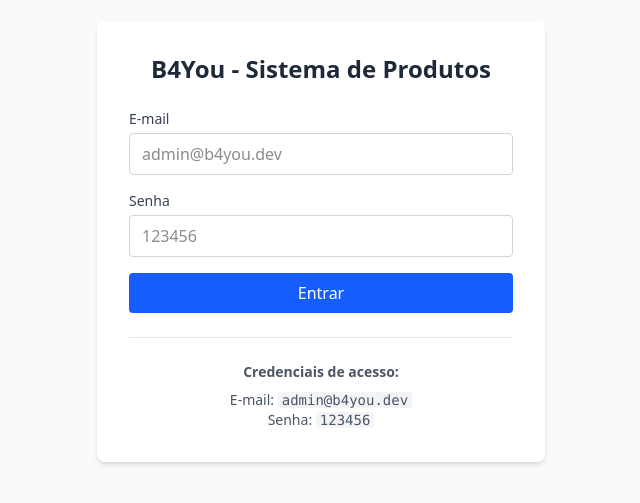
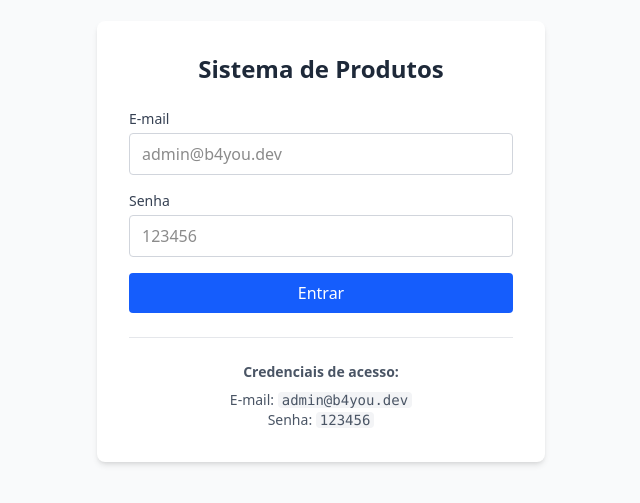
Before and after one commit to migueldefrias/FullstackApplicationProject, a Next.js app in the folder frontend/: page /login in a window 1280 px wide. Shown: the part 159-662 px from the top of the page, without its empty margins (319-959 px from the left). Built offline with nearby package versions, Linux system fonts and the light colour scheme; no server answers.

Commit message:
Atualizar o page.tsx

```diff
--- a/frontend/src/app/login/page.tsx
+++ b/frontend/src/app/login/page.tsx
@@ -26,7 +26,7 @@ export default function LoginPage() {
     <div className="flex flex-col items-center justify-center min-h-screen bg-gray-50">
       <div className="bg-white p-8 rounded-lg shadow-md w-full max-w-md">
         <h1 className="text-2xl font-bold mb-6 text-center text-gray-800">
-          B4You - Sistema de Produtos
+          Sistema de Produtos
         </h1>
 
         <form onSubmit={handleSubmit} className="space-y-4">
```
